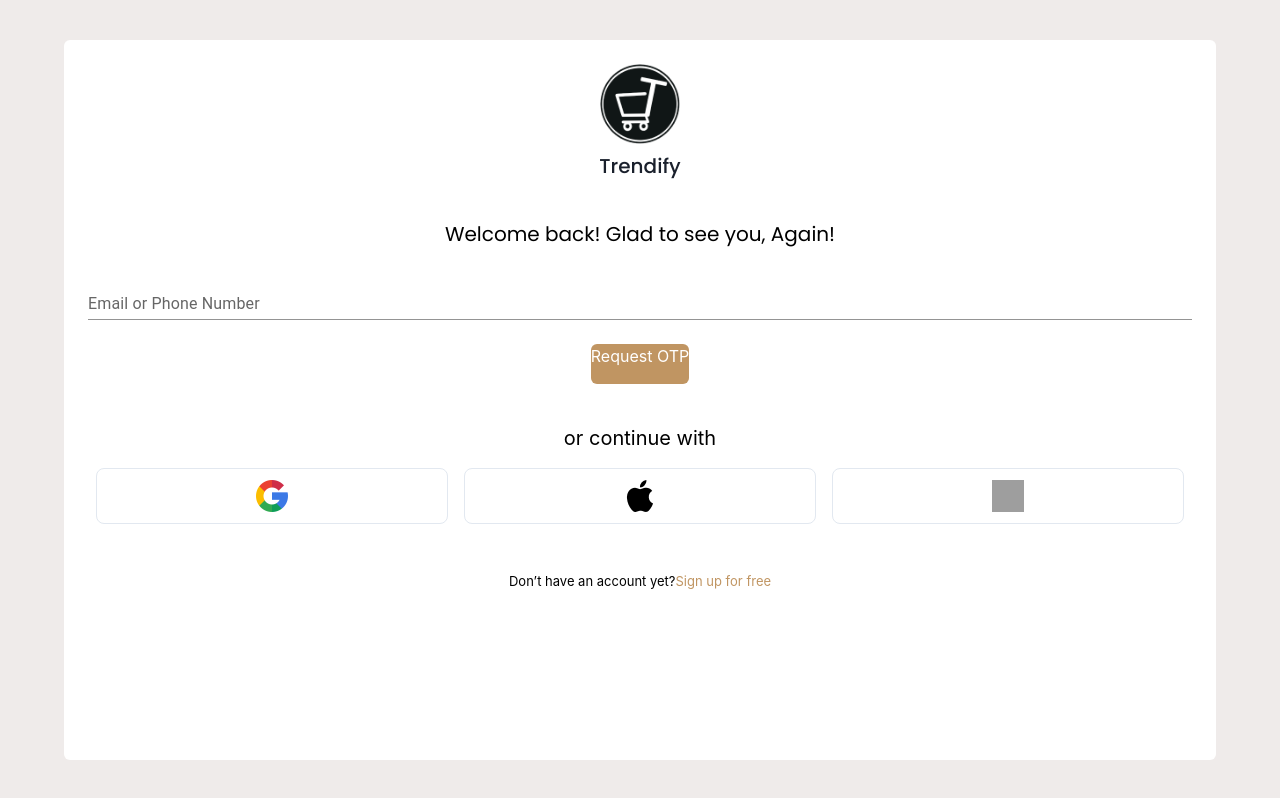
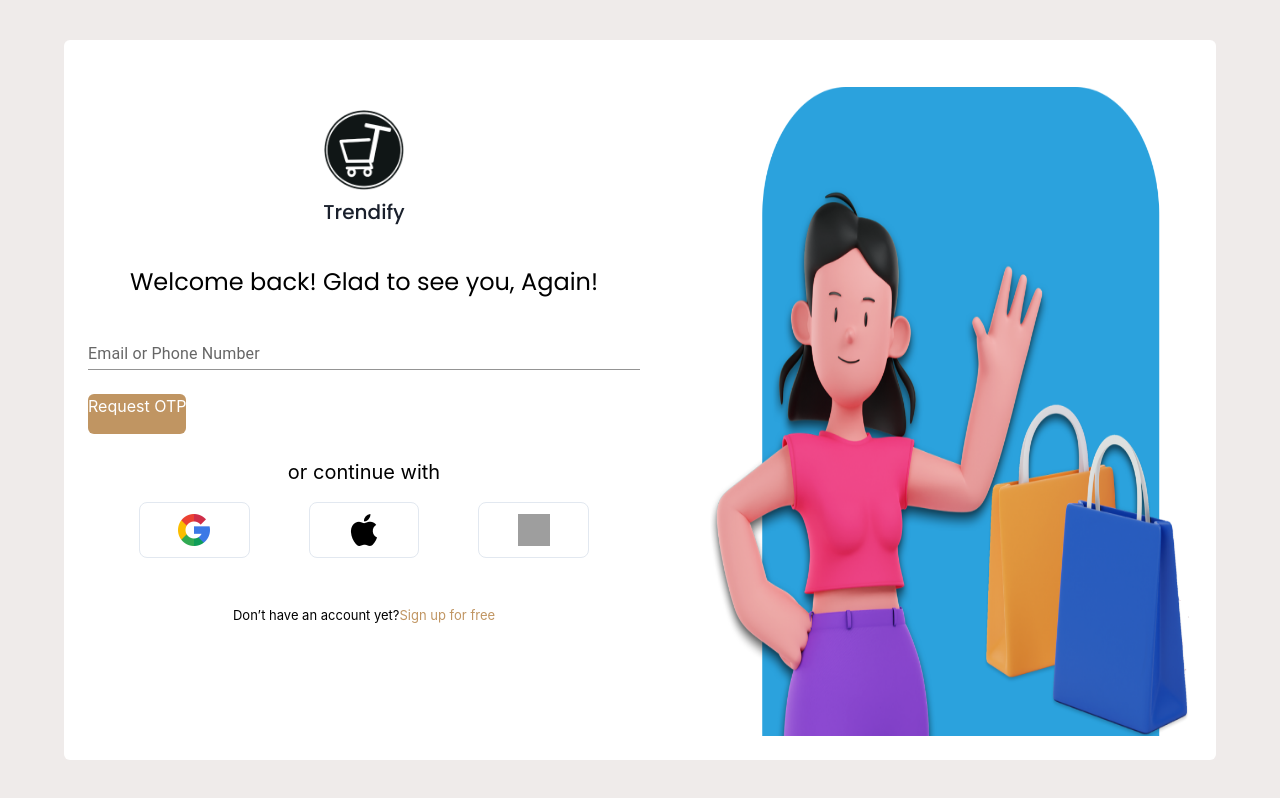
Before and after one commit to VikisolTech/Trendify, a React (Create React App) app: page / in a window 1280 px wide. Built offline with nearby package versions, Linux system fonts and the light colour scheme; grey boxes are pictures that could not be loaded.

Commit message:
Testing Responsive : Login Page - Vimal Pandey

```diff
--- a/src/components/auth/AuthButton.jsx
+++ b/src/components/auth/AuthButton.jsx
@@ -2,7 +2,7 @@ import React from "react";
 
 function AuthButton({ label, onClick }) {
   return (
-    <button onClick={onClick} className="bg-secondaryColor rounded-md flex items-center justify-center text-center p-0 my-4">
+    <button onClick={onClick} className="bg-secondaryColor rounded-md flex items-center justify-center text-center p-0 my-4 xl:self-center">
       <p className="text-white text-[1rem]">{label}</p>
     </button>
 
--- a/src/components/auth/AuthPrefixSuffix.jsx
+++ b/src/components/auth/AuthPrefixSuffix.jsx
@@ -1,7 +1,7 @@
 export function AuthPrefix({ label ,suffix}) {
-  return <p className="text-[13px] text-black ">{label} {suffix}</p>
+  return <p className="text-[13px] xl:text-center text-black ">{label} {suffix}</p>
 }
 
 export function AuthSuffix({ label }) {
-  return <p className="text-[13px] text-secondaryColor">{label}</p>
+  return <p className="text-[13px] xl:text-center text-secondaryColor">{label}</p>
 }
--- a/src/components/auth/AuthQuickOptions.jsx
+++ b/src/components/auth/AuthQuickOptions.jsx
@@ -4,8 +4,8 @@ import { loginContent } from "../../constants/content/LoginContent";
 function AuthQuickOptions() {
   return (
     <>
-      <p className="text-black text-xl my-3 ">or continue with</p>
-      <div className="flex w-full justify-between">
+      <p className="text-black text-xl my-3 xl:text-center ">or continue with</p>
+      <div className="flex w-full justify-between xl:justify-evenly">
         <RenderIcon src={loginContent.googleImg} alt={"google"} />
         <RenderIcon src={loginContent.appleImg} alt={"apple"} />
         <RenderIcon src={loginContent.FacebookImg} alt={"facebook"} />
@@ -18,7 +18,7 @@ export default AuthQuickOptions;
 
 function RenderIcon({ src, alt }) {
   return (
-    <div className="bg-white border-1 p-1 w-[33%] px-1 h-14 items-center flex justify-center rounded-lg mx-2">
+    <div className="bg-white border-1 p-1 w-[33%] xl:w-[20%] px-1 h-14 items-center flex justify-center rounded-lg mx-2">
       <img src={src} alt={alt} className="w-8 h-8 " />
     </div>
   );
--- a/src/screens/auth/Login.jsx
+++ b/src/screens/auth/Login.jsx
@@ -28,9 +28,10 @@ function Login() {
 
   return (
     <div className="w-screen flex bg-authBgColor h-screen  justify-center items-center">
-      <div className="w-[90%] h-[90%] flex flex-col items-center bg-white rounded-md px-4 py-4">
+      <div className="w-[90%] h-[90%] flex flex-col xl:flex-row items-center xl:items-end bg-white rounded-md px-4 py-4 xl:justify-between">
+        <div className="xl:w-[50%] xl:self-center">
           <AuthLogo />
-        <p className="font-poppins text-black text-xl my-4 text-center">
+          <p className="font-poppins text-black text-xl my-4 text-center xl:text-2xl">
             {loginContent.loginHeader}
           </p>
           <TextField
@@ -47,12 +48,13 @@ function Login() {
           />
           <AuthButton label={loginContent.loginRequest} />
           <AuthQuickOptions />
-        <div className="flex flex-row my-5">
+          <div className="flex flex-row my-5 xl:justify-center">
             <AuthPrefix label={loginContent.dontHaveAccount} />
             <AuthSuffix label={loginContent.singUp} />
           </div>
         </div>
-
+        <img className="hidden xl:flex w-[45%] h-[700px]" src={loginContent.loginImg} />
+      </div>
     </div>
   );
 }
--- a/tailwind.config.js
+++ b/tailwind.config.js
@@ -11,6 +11,18 @@ module.exports = {
         poppins: ["Poppins", "sans-serif"],
       },
     },
+
+    screens: {
+      sm: "640px",
+
+      md: "768px",
+
+      lg: "1024px",
+
+      xl: "1100px",
+
+      "2xl": "1536px",
+    },
   },
   plugins: [],
 };
```
Lines whose indentation alone changed are shown as unchanged.
